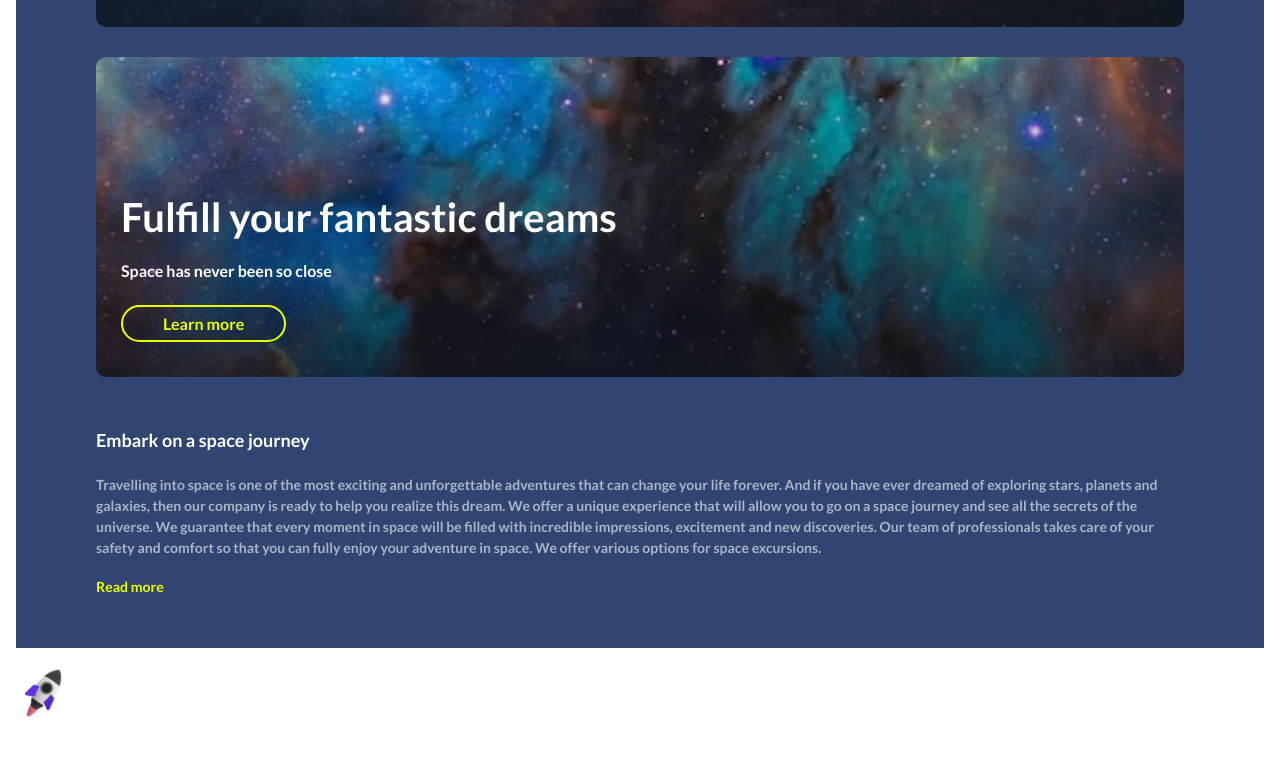
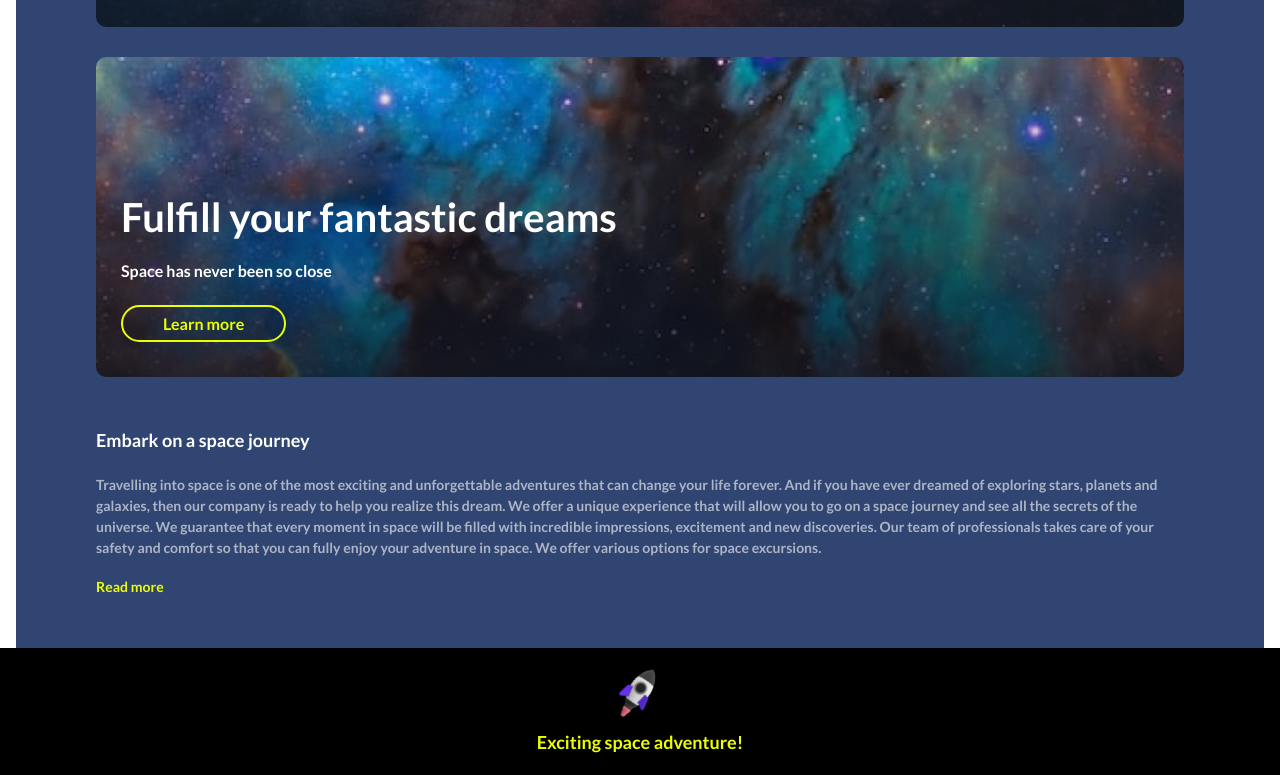
Before and after one commit to leonid-br/softswiss-test, a React (Create React App) app: page / in a window 1280 px wide. Shown: the part 1593-2368 px from the top of the page. Built offline with nearby package versions, Linux system fonts and the light colour scheme.

Commit message:
style: redesign Footer component with new layout and styles

```diff
--- a/src/components/footer/Footer.js
+++ b/src/components/footer/Footer.js
@@ -1,10 +1,12 @@
 import { Rocket } from '../../assets/icons';
+
+import './Footer.scss';
 
 export const Footer = () => {
     return (
-        <footer>
+        <footer className="footer">
             <Rocket />
-            <p>Exciting space adventure!</p>
+            <p className="footer__text">Exciting space adventure!</p>
         </footer>
     );
 };
--- /dev/null
+++ b/src/components/footer/Footer.scss
@@ -0,0 +1,19 @@
+@import '../../styles/variables.scss';
+
+.footer {
+    display: flex;
+    justify-content: center;
+    align-items: center;
+    flex-direction: column;
+
+    padding-bottom: 19px;
+
+    background-color: $footer-background-color;
+
+    .footer__text {
+        font-size: 18px;
+        line-height: 1.5;
+
+        color: $accent-color;
+    }
+}
```
